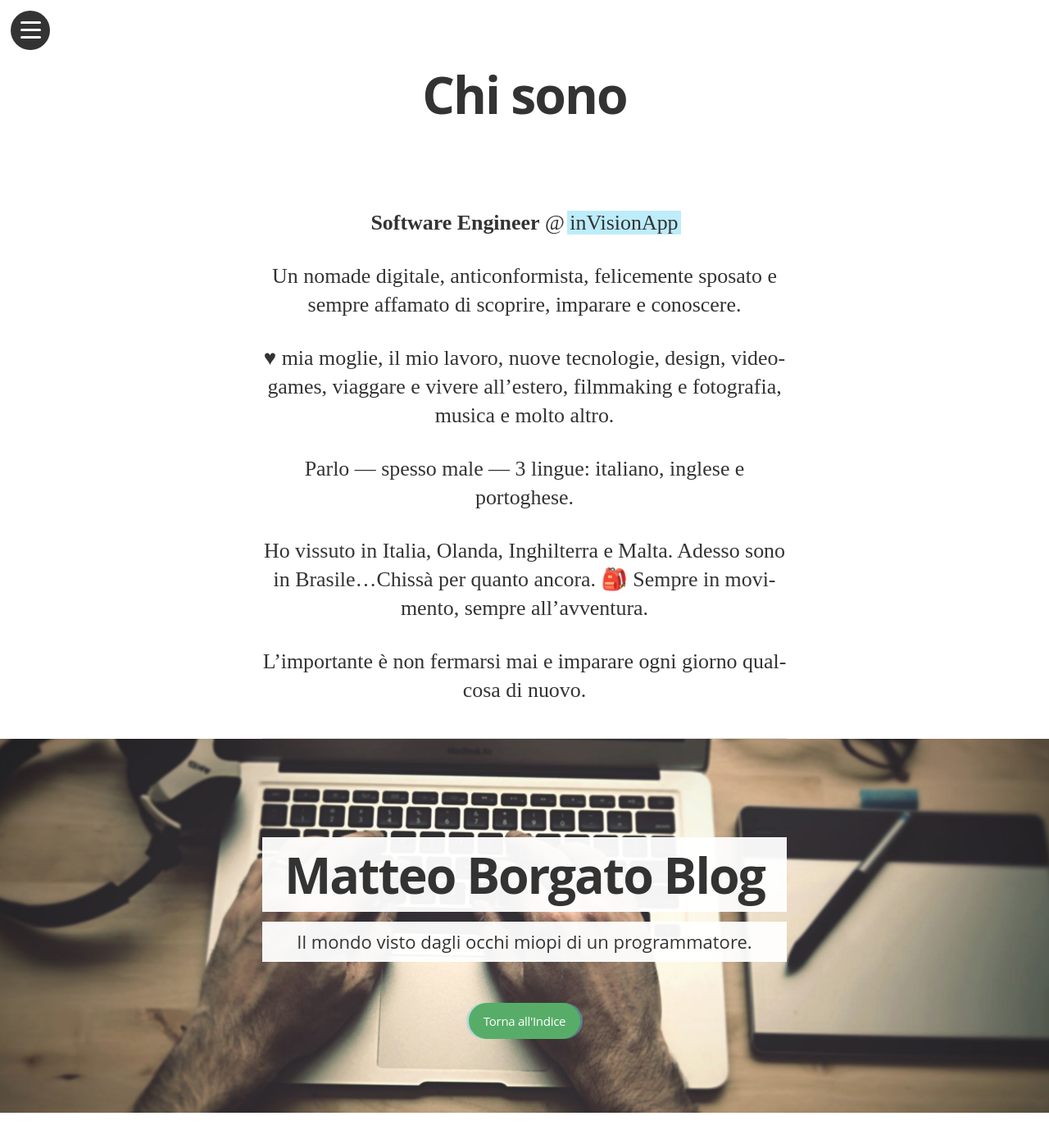
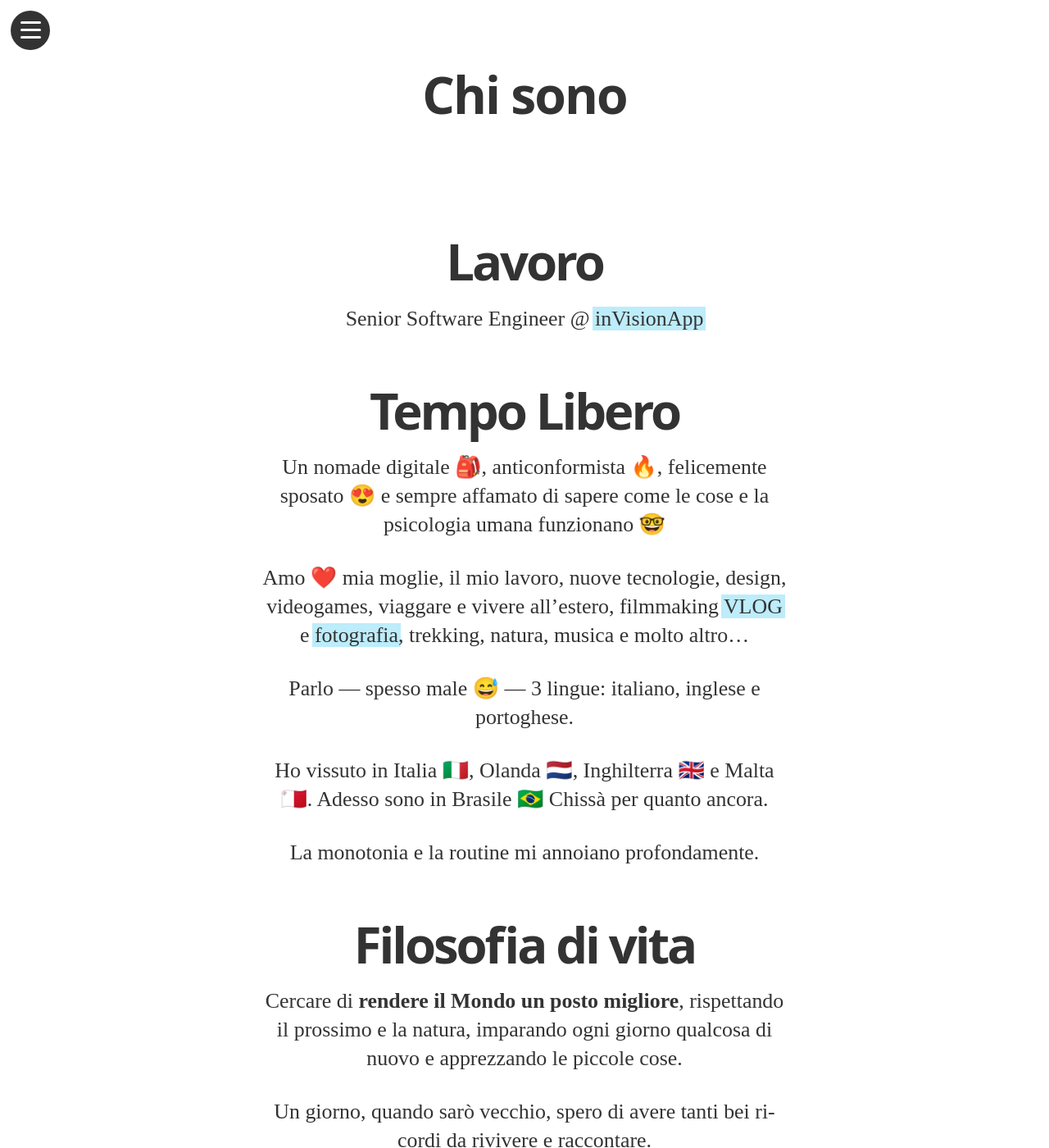
Before and after one commit to borgateo/blog, a Jekyll site: the page built from chi-sono.markdown, in a window 1280 px wide and 1400 px high. Shown: the whole window at 82% size. Built offline with Jekyll 4.4.1, drawn with Linux system fonts in a browser that asks for light colours; nearby versions of some CDN libraries; some web fonts are replaced; Markdown is read by kramdown in place of the engine named in the settings.

Commit message:
update about me

```diff
--- a/chi-sono.markdown
+++ b/chi-sono.markdown
@@ -5,17 +5,29 @@ permalink: /chi-sono/
 active: chi-sono
 ---
 
-__Software Engineer__ @ [inVisionApp]
 
-Un nomade digitale, anticonformista, felicemente sposato e sempre affamato di scoprire, imparare e conoscere.
+## Lavoro
 
-&hearts; mia moglie, il mio lavoro, nuove tecnologie, design, videogames, viaggare e vivere all'estero, filmmaking e fotografia, musica e molto altro.
-
-Parlo &mdash; spesso male &mdash; 3 lingue: italiano, inglese e portoghese.
-
-Ho vissuto in Italia, Olanda, Inghilterra e Malta. Adesso sono in Brasile...Chissà per quanto ancora. 🎒 Sempre in movimento, sempre all'avventura.
-
-L'importante è non fermarsi mai e imparare ogni giorno qualcosa di nuovo.
+Senior Software Engineer @ [inVisionApp]
 
 
+## Tempo Libero
+
+Un nomade digitale 🎒, anticonformista 🔥, felicemente sposato 😍 e sempre affamato di sapere come le cose e la psicologia umana funzionano 🤓
+
+Amo ❤️ mia moglie, il mio lavoro, nuove tecnologie, design, videogames, viaggare e vivere all'estero, filmmaking [VLOG](https://www.youtube.com/user/matteoborgato) e [fotografia](https://www.flickr.com/photos/borteo), trekking, natura, musica e molto altro...
+
+Parlo &mdash; spesso male 😅 &mdash; 3 lingue: italiano, inglese e portoghese.
+
+Ho vissuto in Italia 🇮🇹, Olanda 🇳🇱, Inghilterra 🇬🇧 e Malta 🇲🇹. Adesso sono in Brasile 🇧🇷 Chissà per quanto ancora.
+
+La monotonia e la routine mi annoiano profondamente.
+
+
+## Filosofia di vita
+
+Cercare di __rendere il Mondo un posto migliore__, rispettando il prossimo e la natura, imparando ogni giorno qualcosa di nuovo e apprezzando le piccole cose.
+
+Un giorno, quando sarò vecchio, spero di avere tanti bei ricordi da rivivere e raccontare.
+
 [inVisionApp]: http://inVisionApp.com
```
